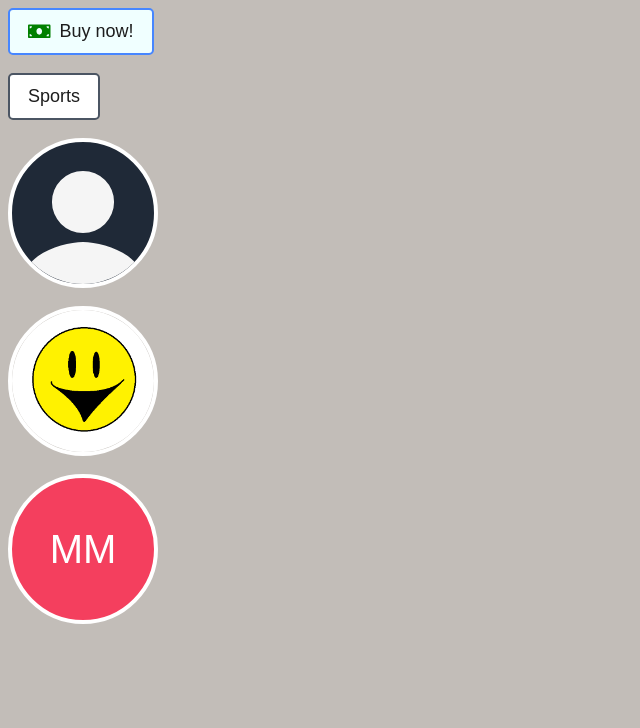
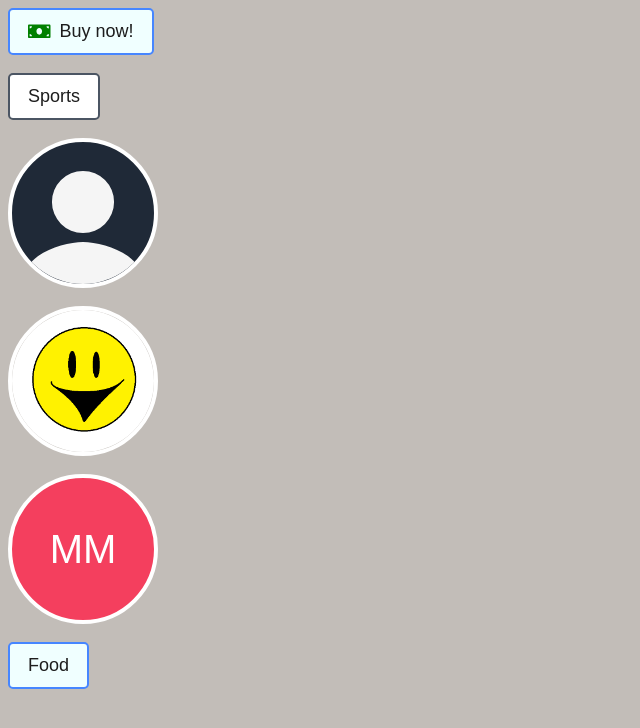
Before and after one commit to User-MiMa/ReactComponentLibrary, a React (Vite) app: page / in a window 1280 px wide. Shown: the top 728 px of the page, without its empty margins (0-640 px from the left). Built offline with nearby package versions, Linux system fonts and the light colour scheme.

Commit message:
feat: add MenuWithToggle component that uses Toggle

```diff
--- a/src/App.jsx
+++ b/src/App.jsx
@@ -5,10 +5,16 @@ import MenuButton from "./components/Menu/MenuButton";
 import MenuDropdown from "./components/Menu/MenuDropdown";
 import MenuDropdownItem from "./components/Menu/MenuDropdownItem";
 import Avatar from "./components/Avatar/Avatar";
+import Toggle from "./components/Toggle/Toggle";
+import ToggleButton from "./components/Toggle/ToggleButton";
+import ToggleDisplay from "./components/Toggle/ToggleDisplay";
+import MenuWithToggleButton from "./components/MenuWithToggle/MenuWithToggleButton";
+import MenuDropdownWithToggle from "./components/MenuWithToggle/MenuDropdownWithToggle";
 
 export default function App(){
 
     const sports = ["Tennis", "Basketball", "Football", "Beisball", "Cricket"];
+    const food = ["Rice", "Soup", "Apple", "Cereal"];
 
     return(
         <main>
@@ -31,6 +37,18 @@ export default function App(){
         <br />
             <Avatar>MM</Avatar>
         <br />
+            <Toggle>
+                <ToggleButton>
+                    <MenuWithToggleButton>
+                        Food
+                    </MenuWithToggleButton>
+                </ToggleButton>
+                <ToggleDisplay>
+                    <MenuDropdownWithToggle>
+                        {food.map(plate=>(<MenuDropdownItem key={plate}>{plate}</MenuDropdownItem>))}
+                    </MenuDropdownWithToggle>
+                </ToggleDisplay>
+            </Toggle>
         </main>
     );
 }
--- /dev/null
+++ b/src/components/MenuWithToggle/MenuDropdownWithToggle.jsx
@@ -0,0 +1,7 @@
+export default function MenuDropdownWithToggle({children}){
+    return (
+            <div className="menu-dropdown">
+                {children}
+            </div>
+    );
+}
--- /dev/null
+++ b/src/components/MenuWithToggle/MenuWithToggleButton.jsx
@@ -0,0 +1,8 @@
+export default function MenuWithToggleButton({children}){
+
+    return(
+        <button>
+            {children}
+        </button>
+    );
+}
```
